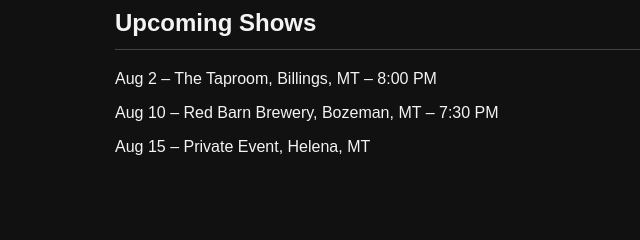
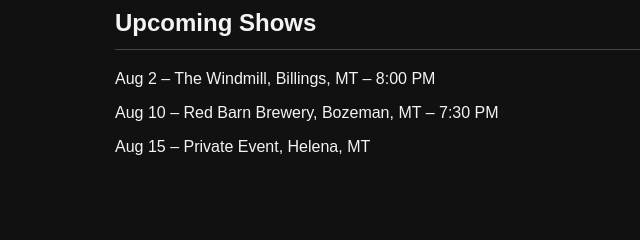
Before and after one commit to jfairlee-live/lunaticfringe-site, a plain HTML site: page index.html in a window 1280 px wide. Shown: the part 554-794 px from the top of the page, 125-765 px from the left. Drawn offline with Linux system fonts and the light colour scheme.

Commit message:
Update index.html

```diff
--- a/index.html
+++ b/index.html
@@ -47,7 +47,7 @@
 <section id="shows">
   <h2>Upcoming Shows</h2>
   <ul>
-    <li>Aug 2 – The Taproom, Billings, MT – 8:00 PM</li>
+    <li>Aug 2 – The Windmill, Billings, MT – 8:00 PM</li>
     <li>Aug 10 – Red Barn Brewery, Bozeman, MT – 7:30 PM</li>
     <li>Aug 15 – Private Event, Helena, MT</li>
   </ul>
```
